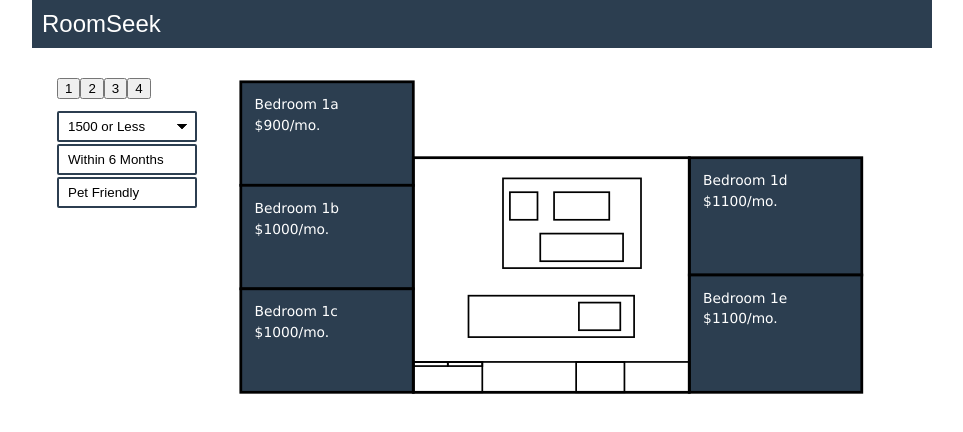
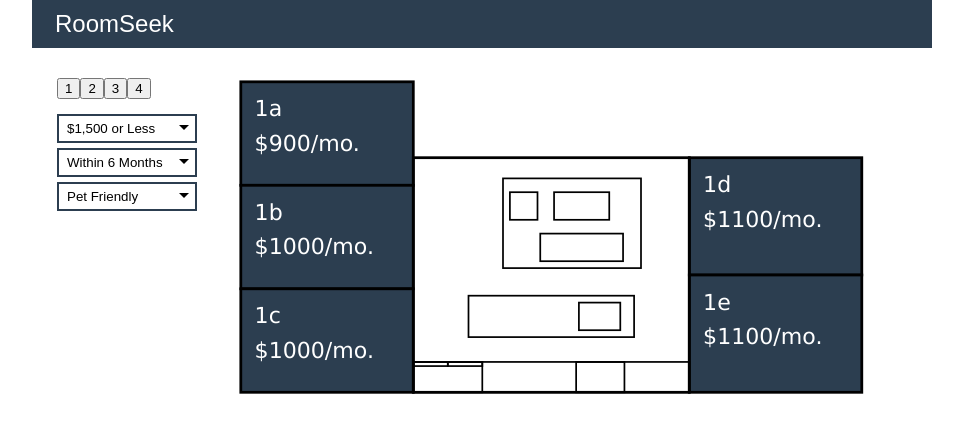
Before and after one commit to eckmLJE/room-seek-v2-fe, a React (Create React App) app: page / in a window 1280 px wide. Shown: the top 432 px of the page, without its empty margins (158-1121 px from the left). Built offline with nearby package versions, Linux system fonts and the light colour scheme.

Commit message:
custom dropdown success

```diff
--- a/src/App.css
+++ b/src/App.css
@@ -5,12 +5,14 @@
 .container {
   margin: auto;
   max-width: 900px;
+  background-color: white;
 }
 
 .header-bar {
   background-color: #2c3e50;
   width: 100%;
   padding: 10px;
+  padding-left: 23px;
   margin-bottom: 5px;
   color: white;
   font-size: 1.5em;
@@ -51,34 +53,36 @@ row::after {
 }
 
 .filters {
-  padding-left: 8px;
+  padding-left: 5px;
   position: relative;
 }
 
 .select-box {
-  padding: 1px;
-  margin: 2px;
-  width: 100px;
+  padding: 0;
+  margin: 5px;
   border: 2px solid #2c3e50;
   width: 140px;
-  border-radius: 2px;
   overflow: hidden;
-  background-color: white;
+  background-color: #fff;
+  background: #fff;
+  position: relative;
 }
 
 .select-box select {
   padding: 5px 8px;
-  width: 120px;
+  width: 130px;
   border: none;
   box-shadow: none;
-  background: transparent;
+  background-color: transparent;
   background-image: none;
   -webkit-appearance: none;
+  -moz-appearance: none;
+  appearance: none;
 }
 
 .select-box::after {
-  top: 15px;
-  left: 130px;
+  top: 11px;
+  left: 120px;
   border: solid transparent;
   content: " ";
   height: 0;
--- a/src/components/FilterBox.js
+++ b/src/components/FilterBox.js
@@ -23,21 +23,21 @@ class FilterBox extends Component {
           <button name="4">4</button>
         </div>
         <div className="filters">
-          <div className="select-box">
+          <div className="select-box box-1">
             <select onChange={e => this.props.setRentFilter(e.target.value)}>
-              <option value="1500">1500 or Less</option>
-              <option value="1250">1250 or Less</option>
-              <option value="1000">1000 or Less</option>
+              <option value="1500">$1,500 or Less</option>
+              <option value="1250">$1,250 or Less</option>
+              <option value="1000">$1,000 or Less</option>
             </select>
           </div>
-          <div className="select-box">
+          <div className="select-box box-2">
             <select onChange={e => this.props.setMonthsFilter(e.target.value)}>
               <option value="6">Within 6 Months</option>
               <option value="3">Within 3 Months</option>
               <option value="1">Within 1 Month</option>
             </select>
           </div>
-          <div className="select-box">
+          <div className="select-box box-3">
             <select onChange={e => this.props.setPetFilter(e.target.value)}>
               <option value="true">Pet Friendly</option>
               <option value="false">Not Pet Friendly</option>
--- a/src/components/floorplan/Bedroom.js
+++ b/src/components/floorplan/Bedroom.js
@@ -36,19 +36,19 @@ class Bedroom extends Component {
         />
         <text
           x={key.x + 10}
-          y={key.y + 20}
+          y={key.y + 25}
           fontFamily="Verdana"
-          fontSize="10"
+          fontSize="16"
           fill={check ? "white" : "#2c3e50"}
         >
-          Bedroom {this.props.currentApartment}
+          {this.props.currentApartment}
           {bedroom.name}
         </text>
         <text
           x={key.x + 10}
-          y={key.y + 35}
+          y={key.y + 50}
           fontFamily="Verdana"
-          fontSize="10"
+          fontSize="16"
           fill={check ? "white" : "#2c3e50"}
         >
           ${bedroom.rent}
```
